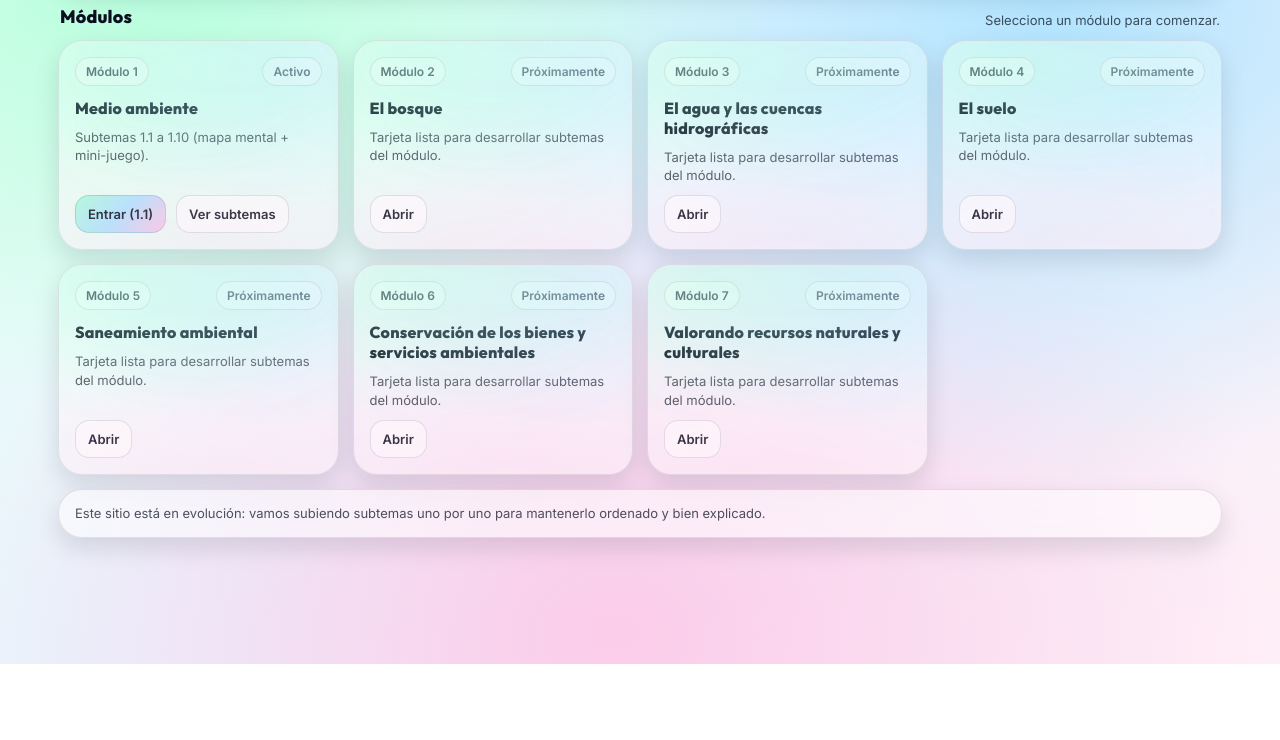
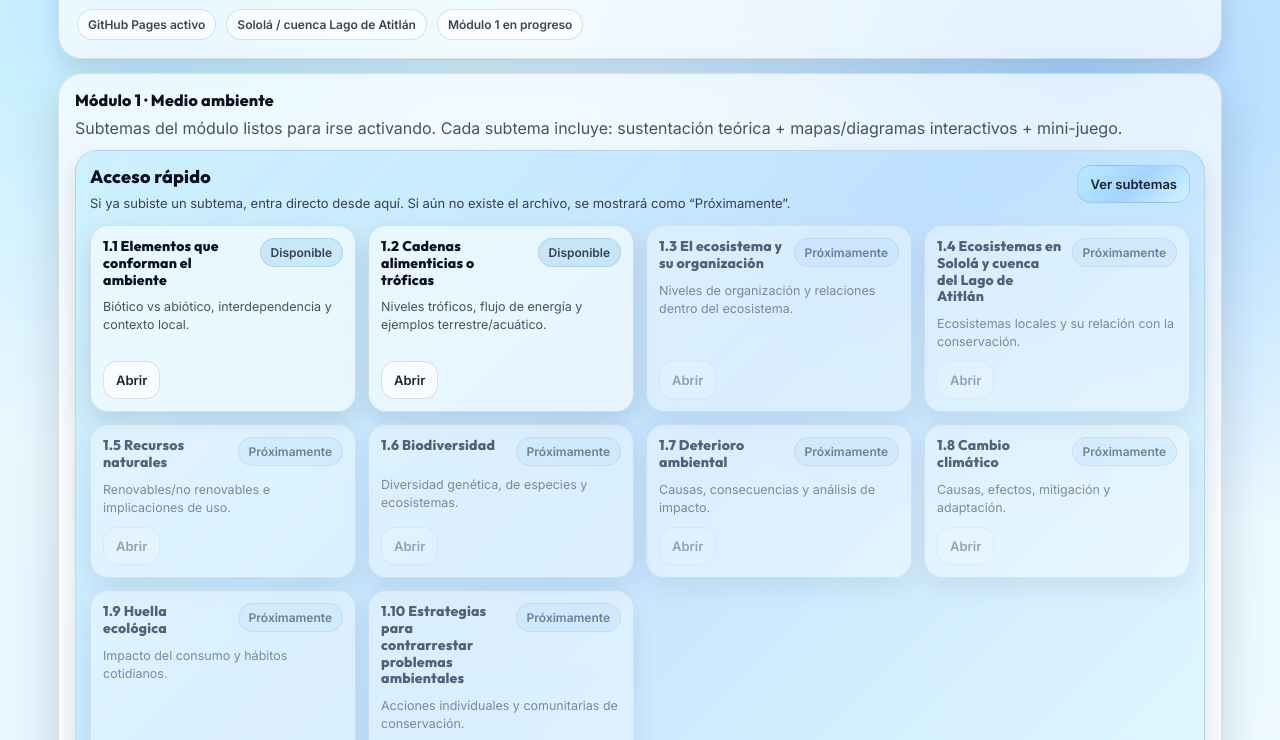
Before and after one commit to geograficaaala/Taller-de-modulos-EPC-AALA, a plain HTML site: page index.html in a window 1280 px wide. Shown: the part 136-876 px from the top of the page. Before the commit the page ends 800 px from the top, so only its background shows below. Drawn offline with Linux system fonts and the light colour scheme; no server answers.

Commit message:
Add files via upload

```diff
--- a/index.html
+++ b/index.html
@@ -3,42 +3,47 @@
 <head>
   <meta charset="utf-8" />
   <meta name="viewport" content="width=device-width,initial-scale=1" />
-  <title>Taller de módulos — EPC AALA</title>
+  <title>Taller de Módulos · EPC AALA</title>
 
   <link rel="preconnect" href="https://fonts.googleapis.com">
   <link rel="preconnect" href="https://fonts.gstatic.com" crossorigin>
-  <link href="https://fonts.googleapis.com/css2?family=Outfit:wght@400;600;700;800&family=Inter:wght@400;500;600&display=swap" rel="stylesheet">
+  <link href="https://fonts.googleapis.com/css2?family=Outfit:wght@600;700;800&family=Inter:wght@400;500;600&display=swap" rel="stylesheet">
 
   <style>
     :root{
-      --ink: #0b1020;
-      --muted: rgba(11,16,32,.72);
-      --glass: rgba(255,255,255,.66);
-      --glass2: rgba(255,255,255,.52);
-      --stroke: rgba(11,16,32,.10);
-      --shadow: 0 18px 45px rgba(11,16,32,.16);
-      --shadow-soft: 0 10px 24px rgba(11,16,32,.12);
-      --radius: 24px;
+      --ink:#0b1020;
+      --muted:rgba(11,16,32,.72);
+      --glass:rgba(255,255,255,.66);
+      --stroke:rgba(11,16,32,.10);
+      --shadow:0 18px 45px rgba(11,16,32,.16);
+      --shadow-soft:0 10px 24px rgba(11,16,32,.12);
+      --radius:24px;
+
+      /* badges */
+      --ok: rgba(45, 160, 220, .18);
+      --warn: rgba(120, 190, 255, .18);
+      --info: rgba(160, 220, 255, .18);
     }
+
     *{ box-sizing:border-box; }
+
     body{
       margin:0;
-      color: var(--ink);
+      color:var(--ink);
       font-family: Inter, system-ui, -apple-system, Segoe UI, Roboto, Arial, sans-serif;
+
+      /* SOLO azules y celestes pasteles */
       background:
-        radial-gradient(1100px 760px at 12% 12%, rgba(175, 255, 216, .88), transparent 58%),
-        radial-gradient(980px 760px at 82% 18%, rgba(170, 226, 255, .88), transparent 62%),
-        radial-gradient(1200px 920px at 48% 96%, rgba(255, 191, 228, .76), transparent 58%),
-        linear-gradient(135deg, #eafff4 0%, #e8f6ff 45%, #fff0f7 100%);
+        radial-gradient(1100px 760px at 12% 12%, rgba(185, 235, 255, .92), transparent 58%),
+        radial-gradient(980px 760px at 84% 18%, rgba(160, 210, 255, .90), transparent 62%),
+        radial-gradient(1200px 920px at 48% 96%, rgba(210, 245, 255, .88), transparent 58%),
+        linear-gradient(135deg, #ecf9ff 0%, #e7f6ff 45%, #effbff 100%);
+
       min-height:100vh;
     }
-    .wrap{
-      max-width: 1200px;
-      margin: 0 auto;
-      padding: 26px 18px 64px;
-    }
 
-    /* Header */
+    .wrap{ max-width: 1200px; margin: 0 auto; padding: 26px 18px 64px; }
+
     header{
       border: 1px solid var(--stroke);
       background: var(--glass);
@@ -46,188 +51,107 @@
       box-shadow: var(--shadow-soft);
       backdrop-filter: blur(12px);
       padding: 18px;
-      position: relative;
-      overflow:hidden;
-    }
-    header::after{
-      content:"";
-      position:absolute;
-      inset:-2px;
-      background:
-        radial-gradient(520px 260px at 12% 15%, rgba(170, 255, 216,.52), transparent 62%),
-        radial-gradient(520px 280px at 86% 20%, rgba(170, 226, 255,.52), transparent 62%),
-        radial-gradient(680px 380px at 52% 110%, rgba(255, 191, 228,.45), transparent 62%);
-      pointer-events:none;
-    }
-    header > *{ position:relative; }
-
-    .topline{
       display:flex;
-      align-items:center;
       justify-content:space-between;
-      gap: 14px;
+      align-items:flex-start;
+      gap: 12px;
       flex-wrap:wrap;
     }
-    .brand{
-      display:flex;
-      gap: 12px;
-      align-items:center;
-      min-width: 0;
-    }
-    .logo{
-      width: 46px; height:46px;
-      border-radius: 18px;
-      background:
-        radial-gradient(circle at 30% 30%, rgba(255,255,255,.96), rgba(255,255,255,.55)),
-        linear-gradient(135deg, rgba(160, 255, 210,.95), rgba(175, 220, 255,.95), rgba(255, 185, 230,.92));
-      border: 1px solid rgba(11,16,32,.08);
-      box-shadow: 0 10px 20px rgba(11,16,32,.10);
-      display:grid;
-      place-items:center;
-      font-family: Outfit, Inter, system-ui;
-      font-weight: 800;
-      letter-spacing: .5px;
-      user-select:none;
-    }
-    .brand h1{
+    .title{
       margin:0;
       font-family: Outfit, Inter, system-ui;
       font-weight: 800;
-      font-size: clamp(20px, 2.6vw, 30px);
-      line-height: 1.05;
-      letter-spacing: .2px;
+      font-size: clamp(22px, 2.7vw, 34px);
+      line-height: 1.12;
+      letter-spacing:.2px;
     }
-    .brand p{
-      margin: 6px 0 0;
+    .subtitle{
+      margin: 8px 0 0;
       color: var(--muted);
       font-size: 14px;
       line-height: 1.5;
-      max-width: 70ch;
+      max-width: 90ch;
     }
-    .badge{
+
+    .pillRow{ display:flex; gap:10px; flex-wrap:wrap; align-items:center; }
+    .pill{
       display:inline-flex;
       align-items:center;
       gap:8px;
-      padding: 9px 12px;
-      border-radius: 999px;
-      border: 1px solid rgba(11,16,32,.12);
-      background: rgba(255,255,255,.55);
-      color: rgba(11,16,32,.78);
-      font-weight: 700;
-      font-size: 13px;
-      white-space: nowrap;
-    }
-
-    /* Section title */
-    .sectionTitle{
-      margin: 18px 2px 12px;
-      display:flex;
-      align-items:flex-end;
-      justify-content:space-between;
-      gap:12px;
-      flex-wrap:wrap;
-    }
-    .sectionTitle h2{
-      margin:0;
-      font-family: Outfit, Inter, system-ui;
-      font-weight: 800;
-      letter-spacing:.2px;
-      font-size: 18px;
-    }
-    .sectionTitle p{
-      margin:0;
-      color: var(--muted);
-      font-size: 13px;
-    }
-
-    /* Cards */
-    .grid{
-      display:grid;
-      grid-template-columns: repeat(auto-fill, minmax(270px, 1fr));
-      gap: 14px;
-    }
-    .card{
-      border: 1px solid var(--stroke);
-      background: var(--glass2);
-      border-radius: var(--radius);
-      box-shadow: var(--shadow-soft);
-      backdrop-filter: blur(12px);
-      padding: 16px;
-      position: relative;
-      overflow:hidden;
-      transition: transform .13s ease, box-shadow .13s ease, border-color .13s ease;
-      display:flex;
-      flex-direction:column;
-      gap: 10px;
-      min-height: 178px;
-    }
-    .card::after{
-      content:"";
-      position:absolute;
-      inset:-2px;
-      background:
-        radial-gradient(420px 220px at 20% 10%, rgba(170,255,216,.35), transparent 62%),
-        radial-gradient(420px 220px at 80% 15%, rgba(170,226,255,.35), transparent 62%),
-        radial-gradient(520px 300px at 50% 120%, rgba(255,191,228,.28), transparent 62%);
-      opacity:.9;
-      pointer-events:none;
-    }
-    .card > *{ position:relative; }
-
-    .card:hover{
-      transform: translateY(-2px);
-      box-shadow: 0 22px 60px rgba(11,16,32,.17);
-      border-color: rgba(11,16,32,.16);
-    }
-    .tagRow{
-      display:flex;
-      align-items:center;
-      justify-content:space-between;
-      gap:10px;
-    }
-    .tag{
-      display:inline-flex;
-      align-items:center;
-      padding: 6px 10px;
+      padding: 7px 10px;
       border-radius: 999px;
       border: 1px solid rgba(11,16,32,.12);
       background: rgba(255,255,255,.58);
       font-weight: 800;
       font-size: 12px;
       color: rgba(11,16,32,.78);
+      white-space: nowrap;
     }
-    .status{
-      display:inline-flex;
-      align-items:center;
-      padding: 6px 10px;
-      border-radius: 999px;
-      border: 1px solid rgba(11,16,32,.12);
-      background: rgba(255,255,255,.58);
-      font-weight: 800;
-      font-size: 12px;
-      color: rgba(11,16,32,.70);
+
+    .stack{ margin-top: 14px; display:grid; gap: 14px; }
+
+    .card{
+      border:1px solid var(--stroke);
+      background: var(--glass);
+      border-radius: var(--radius);
+      box-shadow: var(--shadow);
+      backdrop-filter: blur(12px);
+      padding: 16px;
     }
-    .card h3{
-      margin: 2px 0 0;
+    .card h2{
+      margin:0;
       font-family: Outfit, Inter, system-ui;
       font-weight: 800;
       font-size: 16px;
-      letter-spacing: .2px;
+      letter-spacing:.2px;
     }
-    .card p{
+    .muted{ color: var(--muted); }
+
+    .moduleGrid{
+      margin-top: 12px;
+      display:grid;
+      grid-template-columns: 1fr;
+      gap: 12px;
+    }
+
+    .moduleHero{
+      border-radius: 22px;
+      border: 1px solid rgba(11,16,32,.10);
+
+      /* SOLO azules y celestes pasteles */
+      background: linear-gradient(135deg,
+        rgba(185,235,255,.62),
+        rgba(160,210,255,.58),
+        rgba(210,245,255,.56)
+      );
+
+      padding: 14px;
+      box-shadow: var(--shadow-soft);
+    }
+
+    .moduleHeroTop{
+      display:flex;
+      align-items:flex-start;
+      justify-content:space-between;
+      gap: 12px;
+      flex-wrap:wrap;
+    }
+    .moduleName{
       margin:0;
-      color: var(--muted);
+      font-family: Outfit, Inter, system-ui;
+      font-weight: 800;
+      font-size: 18px;
+      letter-spacing:.2px;
+    }
+    .moduleMeta{
+      margin: 6px 0 0;
+      color: rgba(11,16,32,.78);
       font-size: 13px;
       line-height: 1.45;
+      max-width: 90ch;
     }
-    .actions{
-      margin-top:auto;
-      display:flex;
-      gap:10px;
-      flex-wrap:wrap;
-      align-items:center;
-    }
-    a.btn{
+
+    .btn{
       display:inline-flex;
       align-items:center;
       justify-content:center;
@@ -244,27 +168,93 @@
       user-select:none;
       white-space: nowrap;
     }
-    a.btn:hover{ background: rgba(255,255,255,.80); border-color: rgba(11,16,32,.18); }
-    a.btn:active{ transform: translateY(1px); }
-    a.btn.primary{
-      background: linear-gradient(135deg, rgba(170,255,216,.90), rgba(170,226,255,.90), rgba(255,191,228,.82));
-      border-color: rgba(11,16,32,.12);
-    }
-    a.btn.primary:hover{
-      background: linear-gradient(135deg, rgba(170,255,216,.98), rgba(170,226,255,.98), rgba(255,191,228,.90));
+    .btn:hover{ background: rgba(255,255,255,.80); border-color: rgba(11,16,32,.18); }
+    .btn:active{ transform: translateY(1px); }
+
+    .btn.primary{
+      /* SOLO azules y celestes pasteles */
+      background: linear-gradient(135deg,
+        rgba(185,235,255,.92),
+        rgba(160,210,255,.90),
+        rgba(210,245,255,.90)
+      );
     }
 
-    .note{
+    .subGrid{
+      margin-top: 12px;
+      display:grid;
+      grid-template-columns: repeat(4, 1fr);
+      gap: 12px;
+    }
+    @media (max-width: 1020px){ .subGrid{ grid-template-columns: repeat(2, 1fr); } }
+    @media (max-width: 560px){ .subGrid{ grid-template-columns: 1fr; } }
+
+    .subCard{
+      border-radius: 18px;
+      border: 1px solid rgba(11,16,32,.10);
+      background: rgba(255,255,255,.58);
+      padding: 12px;
+      box-shadow: var(--shadow-soft);
+      display:flex;
+      flex-direction:column;
+      gap: 10px;
+      min-height: 136px;
+    }
+    .subTop{
+      display:flex;
+      align-items:flex-start;
+      justify-content:space-between;
+      gap: 10px;
+    }
+    .subTitle{
+      margin:0;
+      font-family: Outfit, Inter, system-ui;
+      font-weight: 800;
+      font-size: 14px;
+      letter-spacing:.2px;
+      line-height: 1.2;
+    }
+    .tag{
+      display:inline-flex;
+      align-items:center;
+      padding: 6px 10px;
+      border-radius: 999px;
+      border: 1px solid rgba(11,16,32,.10);
+      font-weight: 800;
+      font-size: 12px;
+      color: rgba(11,16,32,.78);
+      background: rgba(255,255,255,.60);
+      white-space: nowrap;
+    }
+    .tag.ok{ background: var(--ok); }
+    .tag.todo{ background: var(--warn); }
+
+    .subDesc{
+      margin:0;
+      color: rgba(11,16,32,.72);
+      font-size: 12.5px;
+      line-height: 1.45;
+    }
+    .subActions{
+      margin-top:auto;
+      display:flex;
+      gap: 10px;
+      flex-wrap:wrap;
+      align-items:center;
+    }
+
+    .ghost{
+      opacity: .62;
+      pointer-events:none;
+      filter: grayscale(.12);
+    }
+
+    footer{
       margin-top: 14px;
-      border:1px solid var(--stroke);
-      background: rgba(255,255,255,.55);
-      border-radius: var(--radius);
-      padding: 14px 16px;
-      color: rgba(11,16,32,.72);
-      font-size: 13px;
-      line-height: 1.45;
-      box-shadow: var(--shadow-soft);
-      backdrop-filter: blur(12px);
+      color: rgba(11,16,32,.62);
+      font-size: 12px;
+      line-height: 1.4;
+      text-align:center;
     }
   </style>
 </head>
@@ -272,113 +262,213 @@
 <body>
   <div class="wrap">
     <header>
-      <div class="topline">
-        <div class="brand">
-          <div class="logo">EPC</div>
       <div>
-            <h1>Taller de módulos</h1>
-            <p>Contenido por módulos con subtemas interactivos (teoría, mapa mental y evaluación).</p>
+        <h1 class="title">Taller de Módulos · EPC AALA</h1>
+        <p class="subtitle">
+          Portal interactivo para desarrollar los subtemas del Módulo 1 con teoría, mapas conceptuales/mentales y mini-juegos de evaluación.
+          (Los enlaces se activan automáticamente cuando subas cada archivo HTML.)
+        </p>
       </div>
-        </div>
-        <div class="badge">EPC · AALA · 2026</div>
+
+      <div class="pillRow">
+        <span class="pill">GitHub Pages activo</span>
+        <span class="pill">Sololá / cuenca Lago de Atitlán</span>
+        <span class="pill">Módulo 1 en progreso</span>
       </div>
     </header>
 
-    <div class="sectionTitle">
-      <h2>Módulos</h2>
-      <p>Selecciona un módulo para comenzar.</p>
+    <main class="stack">
+      <section class="card">
+        <h2>Módulo 1 · Medio ambiente</h2>
+        <p class="muted" style="margin:8px 0 0;">
+          Subtemas del módulo listos para irse activando. Cada subtema incluye: sustentación teórica + mapas/diagramas interactivos + mini-juego.
+        </p>
+
+        <div class="moduleGrid">
+          <div class="moduleHero">
+            <div class="moduleHeroTop">
+              <div>
+                <h3 class="moduleName">Acceso rápido</h3>
+                <p class="moduleMeta">
+                  Si ya subiste un subtema, entra directo desde aquí. Si aún no existe el archivo, se mostrará como “Próximamente”.
+                </p>
+              </div>
+              <a class="btn primary" href="#subtemas">Ver subtemas</a>
             </div>
 
-    <section class="grid" aria-label="Tarjetas de módulos">
-      <article class="card">
-        <div class="tagRow">
-          <span class="tag">Módulo 1</span>
-          <span class="status">Activo</span>
+            <div class="subGrid" id="subtemas">
+              <div class="subCard">
+                <div class="subTop">
+                  <h4 class="subTitle">1.1 Elementos que conforman el ambiente</h4>
+                  <span class="tag ok" data-file="1-1.html">Disponible</span>
                 </div>
-        <h3>Medio ambiente</h3>
-        <p>Subtemas 1.1 a 1.10 (mapa mental + mini-juego).</p>
-        <div class="actions">
-          <a class="btn primary" href="1-1.html">Entrar (1.1)</a>
-          <a class="btn" href="#" onclick="alert('Luego creamos la página del módulo con las 10 subtarjetas.'); return false;">Ver subtemas</a>
+                <p class="subDesc">Biótico vs abiótico, interdependencia y contexto local.</p>
+                <div class="subActions">
+                  <a class="btn" href="1-1.html">Abrir</a>
                 </div>
-      </article>
+              </div>
 
-      <article class="card">
-        <div class="tagRow">
-          <span class="tag">Módulo 2</span>
-          <span class="status">Próximamente</span>
+              <div class="subCard">
+                <div class="subTop">
+                  <h4 class="subTitle">1.2 Cadenas alimenticias o tróficas</h4>
+                  <span class="tag ok" data-file="1-2.html">Disponible</span>
                 </div>
-        <h3>El bosque</h3>
-        <p>Tarjeta lista para desarrollar subtemas del módulo.</p>
-        <div class="actions">
-          <a class="btn" href="#" onclick="alert('Módulo en construcción.'); return false;">Abrir</a>
+                <p class="subDesc">Niveles tróficos, flujo de energía y ejemplos terrestre/acuático.</p>
+                <div class="subActions">
+                  <a class="btn" href="1-2.html">Abrir</a>
                 </div>
-      </article>
+              </div>
 
-      <article class="card">
-        <div class="tagRow">
-          <span class="tag">Módulo 3</span>
-          <span class="status">Próximamente</span>
+              <div class="subCard ghost">
+                <div class="subTop">
+                  <h4 class="subTitle">1.3 El ecosistema y su organización</h4>
+                  <span class="tag todo" data-file="1-3.html">Próximamente</span>
                 </div>
-        <h3>El agua y las cuencas hidrográficas</h3>
-        <p>Tarjeta lista para desarrollar subtemas del módulo.</p>
-        <div class="actions">
-          <a class="btn" href="#" onclick="alert('Módulo en construcción.'); return false;">Abrir</a>
+                <p class="subDesc">Niveles de organización y relaciones dentro del ecosistema.</p>
+                <div class="subActions">
+                  <a class="btn" href="1-3.html" aria-disabled="true">Abrir</a>
                 </div>
-      </article>
+              </div>
 
-      <article class="card">
-        <div class="tagRow">
-          <span class="tag">Módulo 4</span>
-          <span class="status">Próximamente</span>
+              <div class="subCard ghost">
+                <div class="subTop">
+                  <h4 class="subTitle">1.4 Ecosistemas en Sololá y cuenca del Lago de Atitlán</h4>
+                  <span class="tag todo" data-file="1-4.html">Próximamente</span>
                 </div>
-        <h3>El suelo</h3>
-        <p>Tarjeta lista para desarrollar subtemas del módulo.</p>
-        <div class="actions">
-          <a class="btn" href="#" onclick="alert('Módulo en construcción.'); return false;">Abrir</a>
+                <p class="subDesc">Ecosistemas locales y su relación con la conservación.</p>
+                <div class="subActions">
+                  <a class="btn" href="1-4.html" aria-disabled="true">Abrir</a>
                 </div>
-      </article>
+              </div>
 
-      <article class="card">
-        <div class="tagRow">
-          <span class="tag">Módulo 5</span>
-          <span class="status">Próximamente</span>
+              <div class="subCard ghost">
+                <div class="subTop">
+                  <h4 class="subTitle">1.5 Recursos naturales</h4>
+                  <span class="tag todo" data-file="1-5.html">Próximamente</span>
                 </div>
-        <h3>Saneamiento ambiental</h3>
-        <p>Tarjeta lista para desarrollar subtemas del módulo.</p>
-        <div class="actions">
-          <a class="btn" href="#" onclick="alert('Módulo en construcción.'); return false;">Abrir</a>
+                <p class="subDesc">Renovables/no renovables e implicaciones de uso.</p>
+                <div class="subActions">
+                  <a class="btn" href="1-5.html" aria-disabled="true">Abrir</a>
                 </div>
-      </article>
+              </div>
 
-      <article class="card">
-        <div class="tagRow">
-          <span class="tag">Módulo 6</span>
-          <span class="status">Próximamente</span>
+              <div class="subCard ghost">
+                <div class="subTop">
+                  <h4 class="subTitle">1.6 Biodiversidad</h4>
+                  <span class="tag todo" data-file="1-6.html">Próximamente</span>
                 </div>
-        <h3>Conservación de los bienes y servicios ambientales</h3>
-        <p>Tarjeta lista para desarrollar subtemas del módulo.</p>
-        <div class="actions">
-          <a class="btn" href="#" onclick="alert('Módulo en construcción.'); return false;">Abrir</a>
+                <p class="subDesc">Diversidad genética, de especies y ecosistemas.</p>
+                <div class="subActions">
+                  <a class="btn" href="1-6.html" aria-disabled="true">Abrir</a>
                 </div>
-      </article>
+              </div>
 
-      <article class="card">
-        <div class="tagRow">
-          <span class="tag">Módulo 7</span>
-          <span class="status">Próximamente</span>
+              <div class="subCard ghost">
+                <div class="subTop">
+                  <h4 class="subTitle">1.7 Deterioro ambiental</h4>
+                  <span class="tag todo" data-file="1-7.html">Próximamente</span>
                 </div>
-        <h3>Valorando recursos naturales y culturales</h3>
-        <p>Tarjeta lista para desarrollar subtemas del módulo.</p>
-        <div class="actions">
-          <a class="btn" href="#" onclick="alert('Módulo en construcción.'); return false;">Abrir</a>
+                <p class="subDesc">Causas, consecuencias y análisis de impacto.</p>
+                <div class="subActions">
+                  <a class="btn" href="1-7.html" aria-disabled="true">Abrir</a>
                 </div>
-      </article>
+              </div>
+
+              <div class="subCard ghost">
+                <div class="subTop">
+                  <h4 class="subTitle">1.8 Cambio climático</h4>
+                  <span class="tag todo" data-file="1-8.html">Próximamente</span>
+                </div>
+                <p class="subDesc">Causas, efectos, mitigación y adaptación.</p>
+                <div class="subActions">
+                  <a class="btn" href="1-8.html" aria-disabled="true">Abrir</a>
+                </div>
+              </div>
+
+              <div class="subCard ghost">
+                <div class="subTop">
+                  <h4 class="subTitle">1.9 Huella ecológica</h4>
+                  <span class="tag todo" data-file="1-9.html">Próximamente</span>
+                </div>
+                <p class="subDesc">Impacto del consumo y hábitos cotidianos.</p>
+                <div class="subActions">
+                  <a class="btn" href="1-9.html" aria-disabled="true">Abrir</a>
+                </div>
+              </div>
+
+              <div class="subCard ghost">
+                <div class="subTop">
+                  <h4 class="subTitle">1.10 Estrategias para contrarrestar problemas ambientales</h4>
+                  <span class="tag todo" data-file="1-10.html">Próximamente</span>
+                </div>
+                <p class="subDesc">Acciones individuales y comunitarias de conservación.</p>
+                <div class="subActions">
+                  <a class="btn" href="1-10.html" aria-disabled="true">Abrir</a>
+                </div>
+              </div>
+            </div>
+
+            <p class="muted" style="margin:12px 0 0; font-size:12px;">
+              Este index activa/desactiva tarjetas automáticamente según existan los archivos (así no lo editas cada rato).
+            </p>
+          </div>
+        </div>
       </section>
 
-    <div class="note">
-      Este sitio está en evolución: vamos subiendo subtemas uno por uno para mantenerlo ordenado y bien explicado.
+      <section class="card">
+        <h2>Módulos 2–7</h2>
+        <p class="muted" style="margin:8px 0 0;">
+          Los activaremos cuando avances en el índice. Por ahora, el enfoque es completar Módulo 1.
+        </p>
+      </section>
+
+      <footer>
+        EPC AALA · Sitio estático en GitHub Pages · Si no ves cambios, recarga con Ctrl+F5
+      </footer>
+    </main>
   </div>
-  </div>
+
+  <script>
+    // Activación automática de subtarjetas:
+    // Si el archivo existe en GitHub Pages => "Disponible"
+    // Si no existe => "Próximamente" y deshabilita el botón
+    (async () => {
+      const tags = [...document.querySelectorAll('[data-file]')];
+      const base = location.href.replace(/\/index\.html.*$/,'/').replace(/#.*$/,'');
+
+      await Promise.all(tags.map(async (tag) => {
+        const file = tag.getAttribute('data-file');
+        const url = new URL(file, base).toString();
+
+        try{
+          const res = await fetch(url, { method: 'HEAD', cache: 'no-store' });
+          const ok = res.ok;
+
+          const card = tag.closest('.subCard');
+          const link = card.querySelector('a.btn');
+
+          if (ok){
+            tag.textContent = 'Disponible';
+            tag.classList.remove('todo');
+            tag.classList.add('ok');
+            card.classList.remove('ghost');
+            link.setAttribute('aria-disabled', 'false');
+            link.style.pointerEvents = 'auto';
+            link.style.opacity = '1';
+          } else {
+            tag.textContent = 'Próximamente';
+            tag.classList.remove('ok');
+            tag.classList.add('todo');
+            card.classList.add('ghost');
+            link.setAttribute('aria-disabled', 'true');
+            link.style.pointerEvents = 'none';
+            link.style.opacity = '.6';
+          }
+        }catch(_){
+          // no rompemos nada si el navegador no permite HEAD o hay error de red
+        }
+      }));
+    })();
+  </script>
 </body>
 </html>
```
Lines whose indentation alone changed are shown as unchanged.
